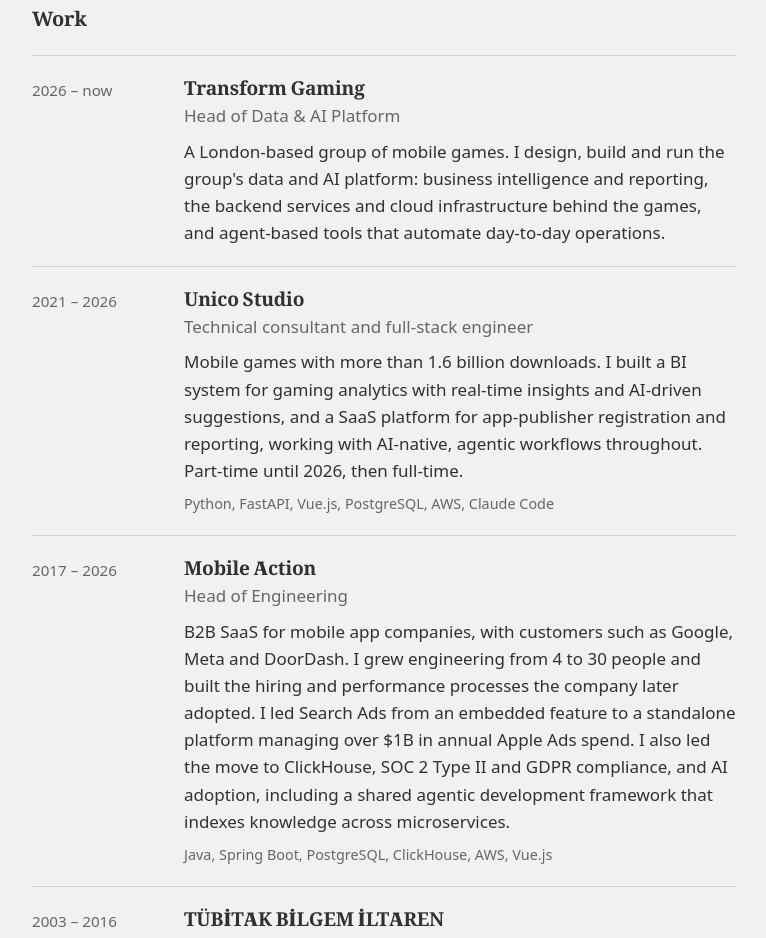
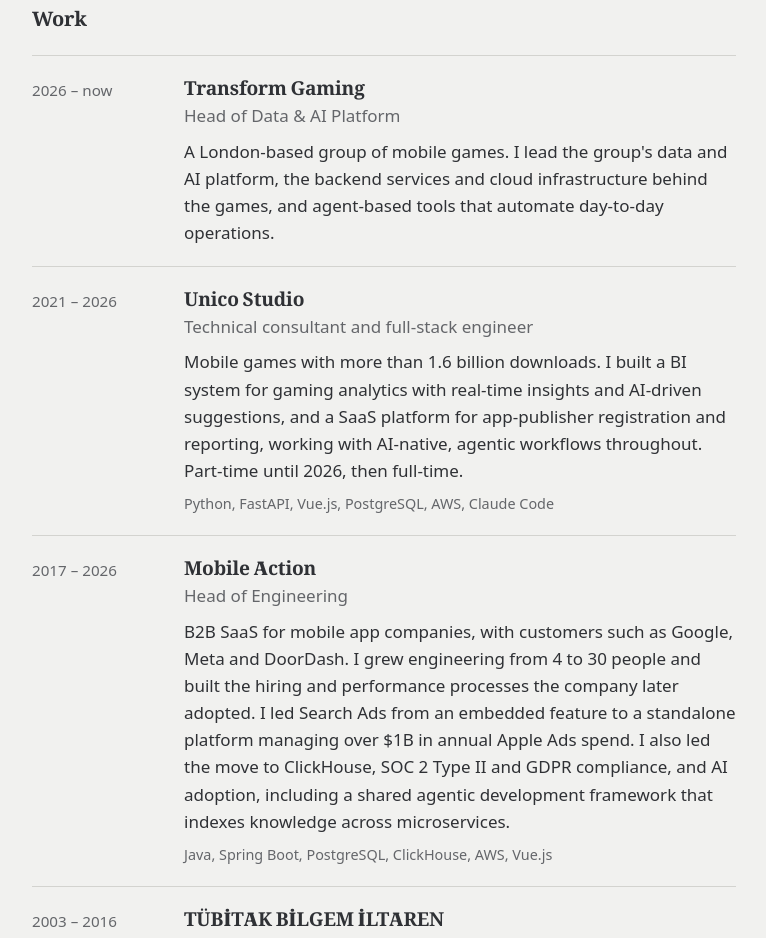
Before and after one commit to DrAhmetK/DrAhmetK.github.io, a plain HTML site: page index.html in a window 1280 px wide. Shown: the part 1157-2095 px from the top of the page, without its empty margins (256-1022 px from the left). Drawn offline with Linux system fonts and the light colour scheme.

Commit message:
Trim Transform Gaming work entry (#5)
Say "lead" instead of "design, build and run" and drop business
intelligence and reporting from the list of responsibilities.

Co-authored-by: Claude Opus 5.5 <noreply@anthropic.com>

```diff
--- a/index.html
+++ b/index.html
@@ -302,7 +302,7 @@
           <div>
             <h3>Transform Gaming</h3>
             <p class="role">Head of Data &amp; AI Platform</p>
-            <p class="what">A London-based group of mobile games. I design, build and run the group's data and AI platform: business intelligence and reporting, the backend services and cloud infrastructure behind the games, and agent-based tools that automate day-to-day operations.</p>
+            <p class="what">A London-based group of mobile games. I lead the group's data and AI platform, the backend services and cloud infrastructure behind the games, and agent-based tools that automate day-to-day operations.</p>
           </div>
         </li>
         <li class="entry">
```
